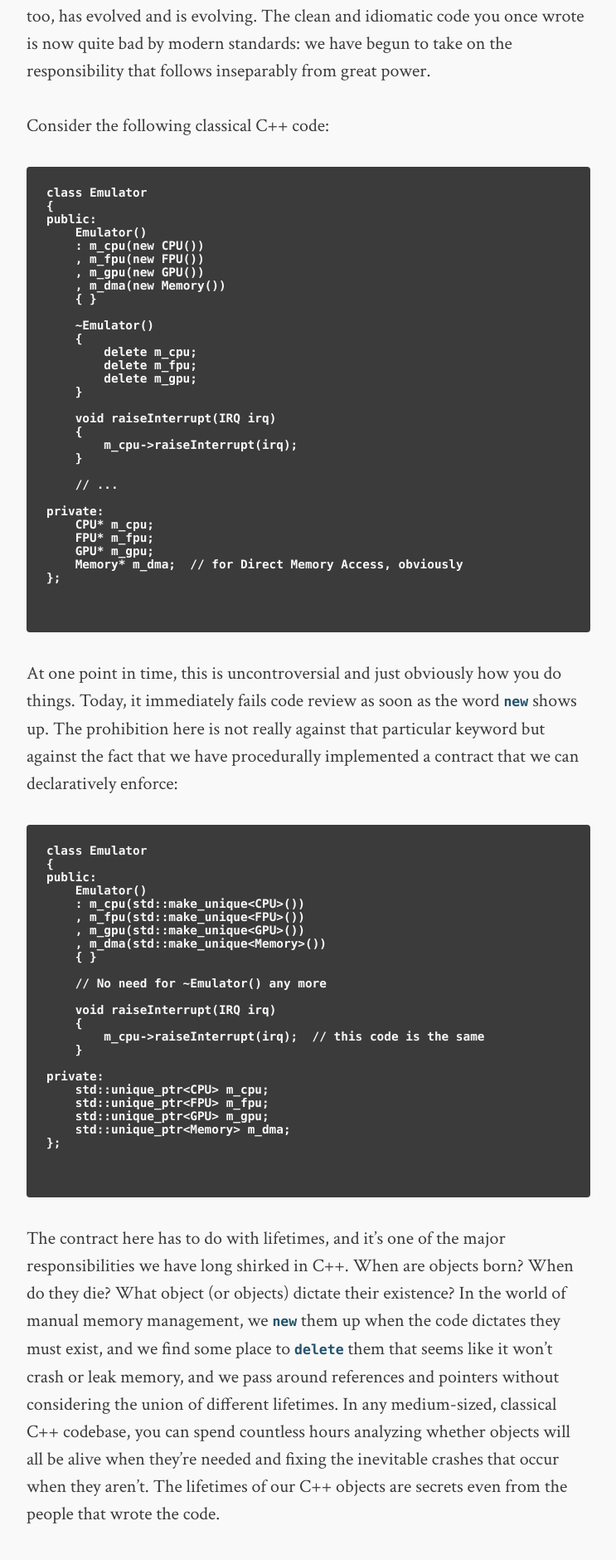
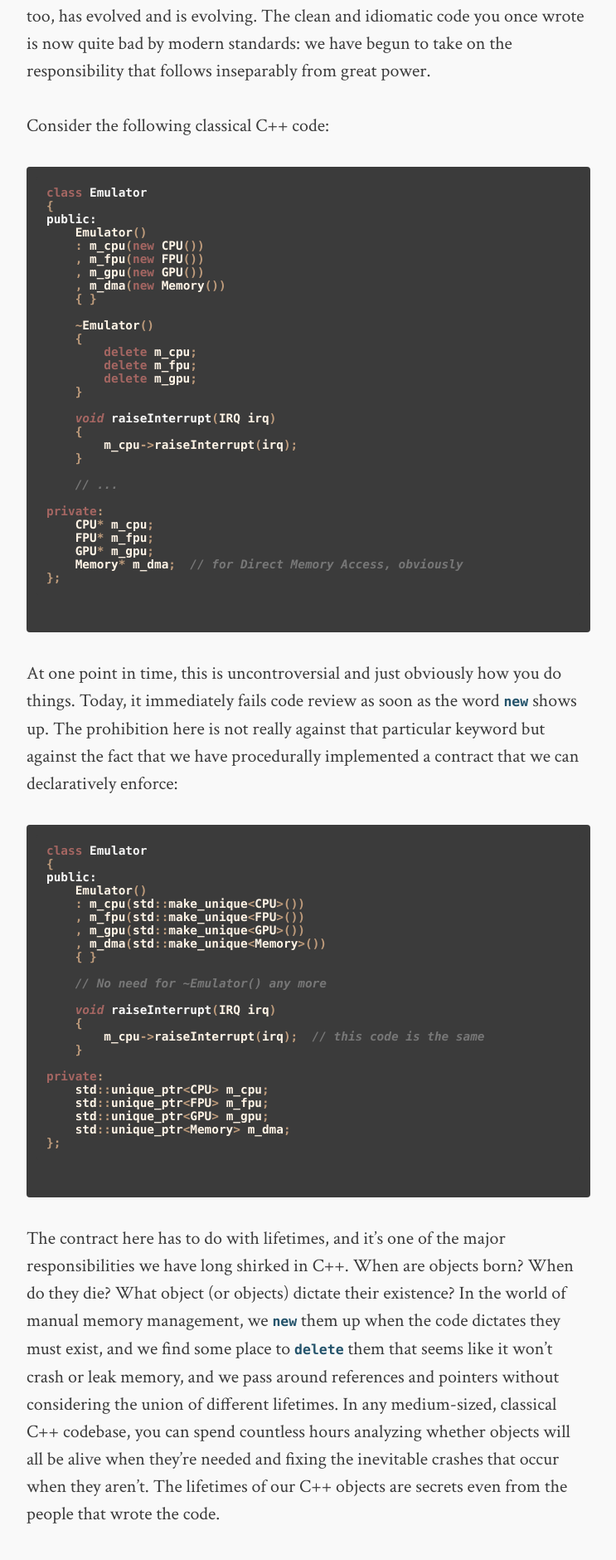
Before and after one commit to dkoepke/dkoepke.github.io, a Jekyll site: the page built from _posts/2016-04-20-secret-lives-cpp-objects.md, in a window 1280 px wide. Shown: the part 977-2857 px from the top of the page at 83% size, without its empty margins (268-1011 px from the left). Built offline with Jekyll 4.4.1, drawn with Linux system fonts in a browser that asks for light colours; comment, search, counter and statistics services are not loaded.

Commit message:
Missing code styles.

```diff
--- a/_posts/2016-04-20-secret-lives-cpp-objects.md
+++ b/_posts/2016-04-20-secret-lives-cpp-objects.md
@@ -158,6 +158,7 @@ public:
     }
 
     // ...
+
 private:
     std::shared_ptr<CPU> m_cpu;
     // ...
--- /dev/null
+++ b/_sass/_code.scss
@@ -0,0 +1,26 @@
+pre.highlight code {
+  .k, .kt {
+    color: #a56662;
+  }
+
+  .kt {
+    font-style: italic;
+  }
+
+  .n {
+    color: #fff4e6;
+  }
+
+  .o, .p {
+    color: #be9b7b;
+  }
+
+  .c1, .c2 {
+    color: #777;
+    font-style: italic;
+  }
+
+  .mi, .ms {
+    color: #a2798f;
+  }
+}
--- a/assets/css/i.scss
+++ b/assets/css/i.scss
@@ -6,6 +6,7 @@
 @import "grid";
 @import "type";
 @import "styles";
+@import "code";
 
 // Remove the definition below for a pixel-based layout
 $total-width: 100%;
```
